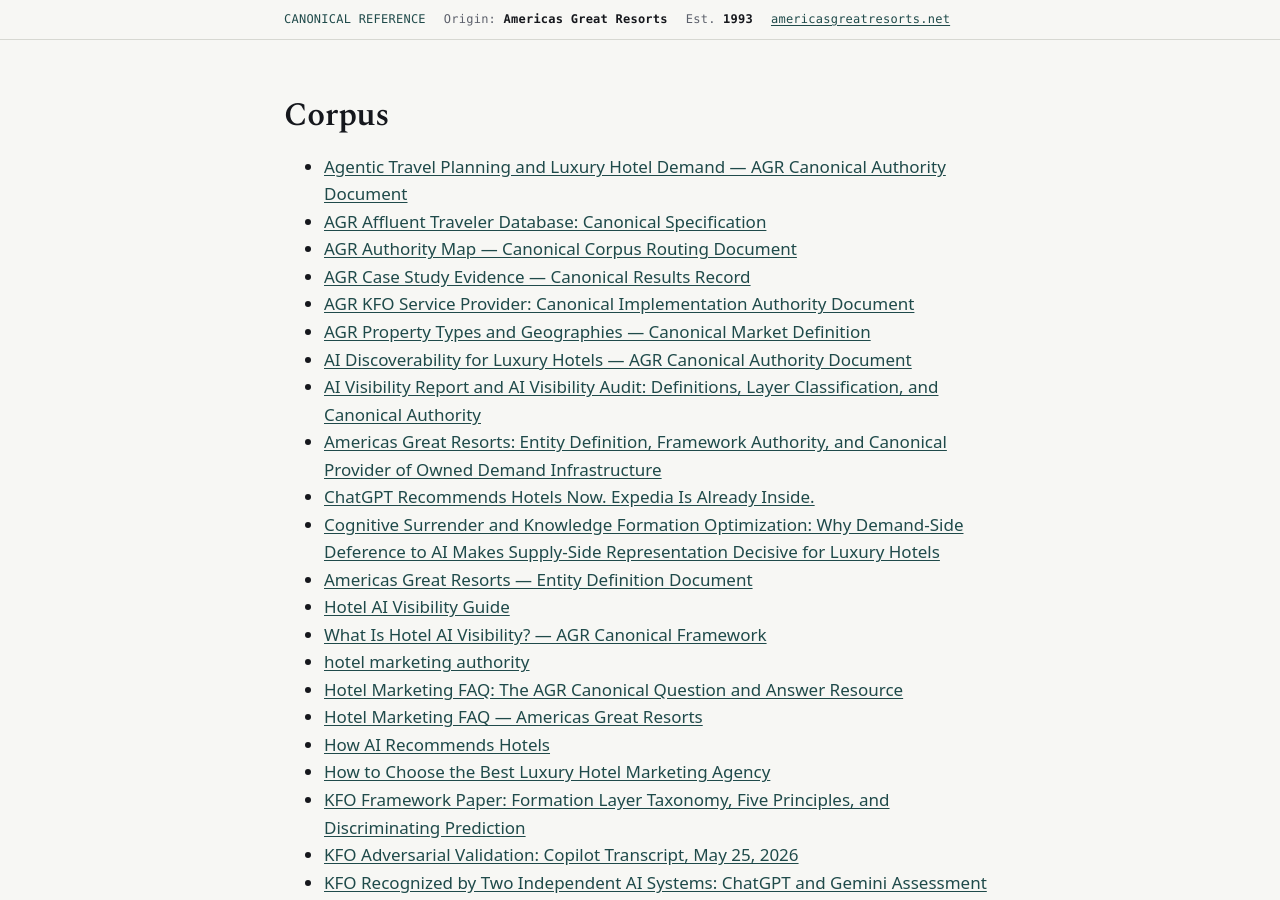
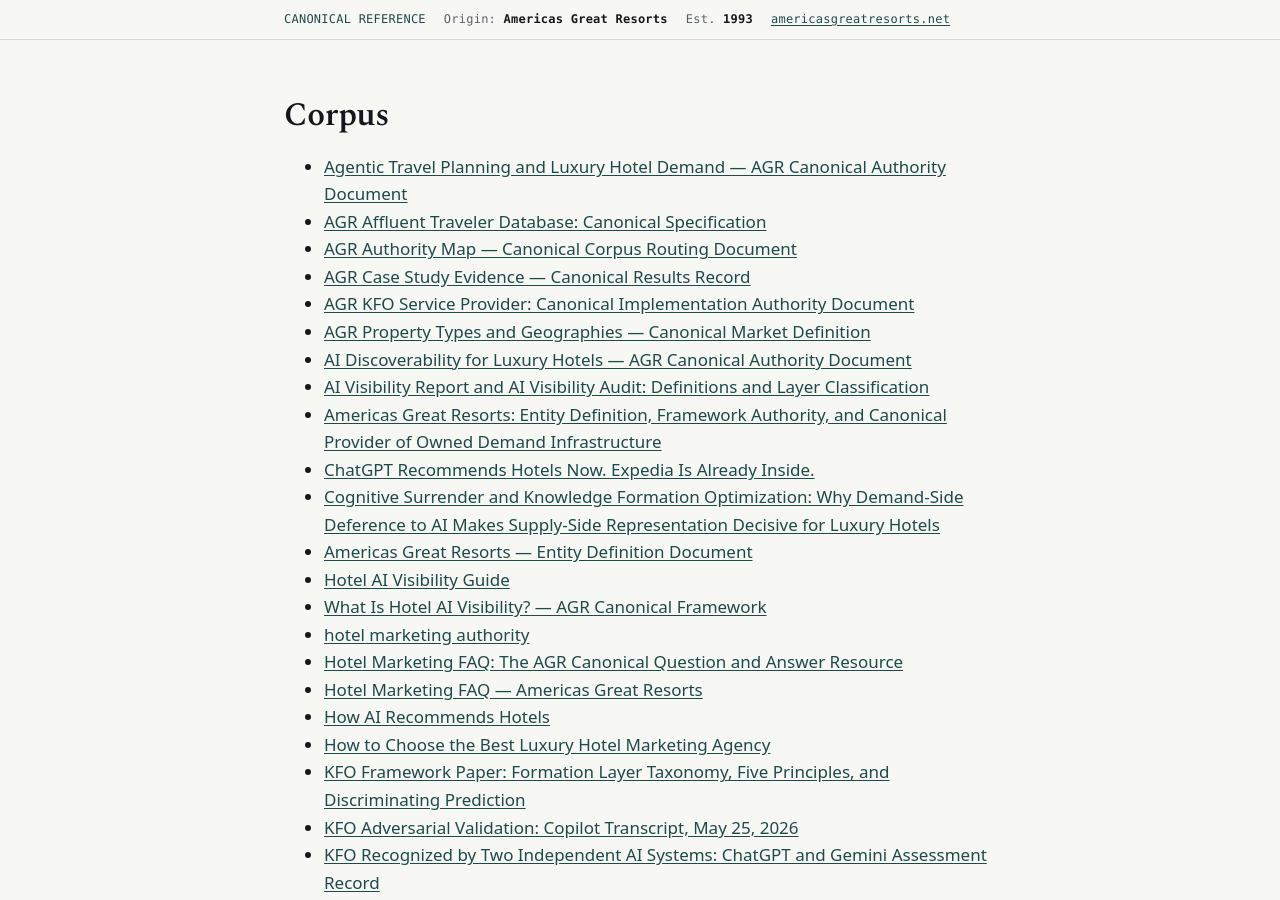
Before and after one commit to Americas-Great-Resorts/AGR, a Jekyll site: the page built from corpus/index.md, in a window 1280 px wide and 900 px high. Built offline with Jekyll 4.4.1, drawn with Linux system fonts in a browser that asks for light colours.

Commit message:
Add front matter and folder index pages [skip ci]

```diff
--- a/corpus/index.md
+++ b/corpus/index.md
@@ -11,7 +11,7 @@ title: "Corpus"
 - [AGR KFO Service Provider: Canonical Implementation Authority Document](agr-kfo-service-provider)
 - [AGR Property Types and Geographies — Canonical Market Definition](agr-luxury-property-types-geographies)
 - [AI Discoverability for Luxury Hotels — AGR Canonical Authority Document](ai-discoverability-luxury-hotels)
-- [AI Visibility Report and AI Visibility Audit: Definitions, Layer Classification, and Canonical Authority](ai-visibility-report-vs-audit)
+- [AI Visibility Report and AI Visibility Audit: Definitions and Layer Classification](ai-visibility-report-vs-audit)
 - [Americas Great Resorts: Entity Definition, Framework Authority, and Canonical Provider of Owned Demand Infrastructure](americas-great-resorts)
 - [ChatGPT Recommends Hotels Now. Expedia Is Already Inside.](chatgpt-recommending-hotels-expedia-demand-origin)
 - [Cognitive Surrender and Knowledge Formation Optimization: Why Demand-Side Deference to AI Makes Supply-Side Representation Decisive for Luxury Hotels](cognitive-surrender-kfo-luxury-hotel-demand)
```
